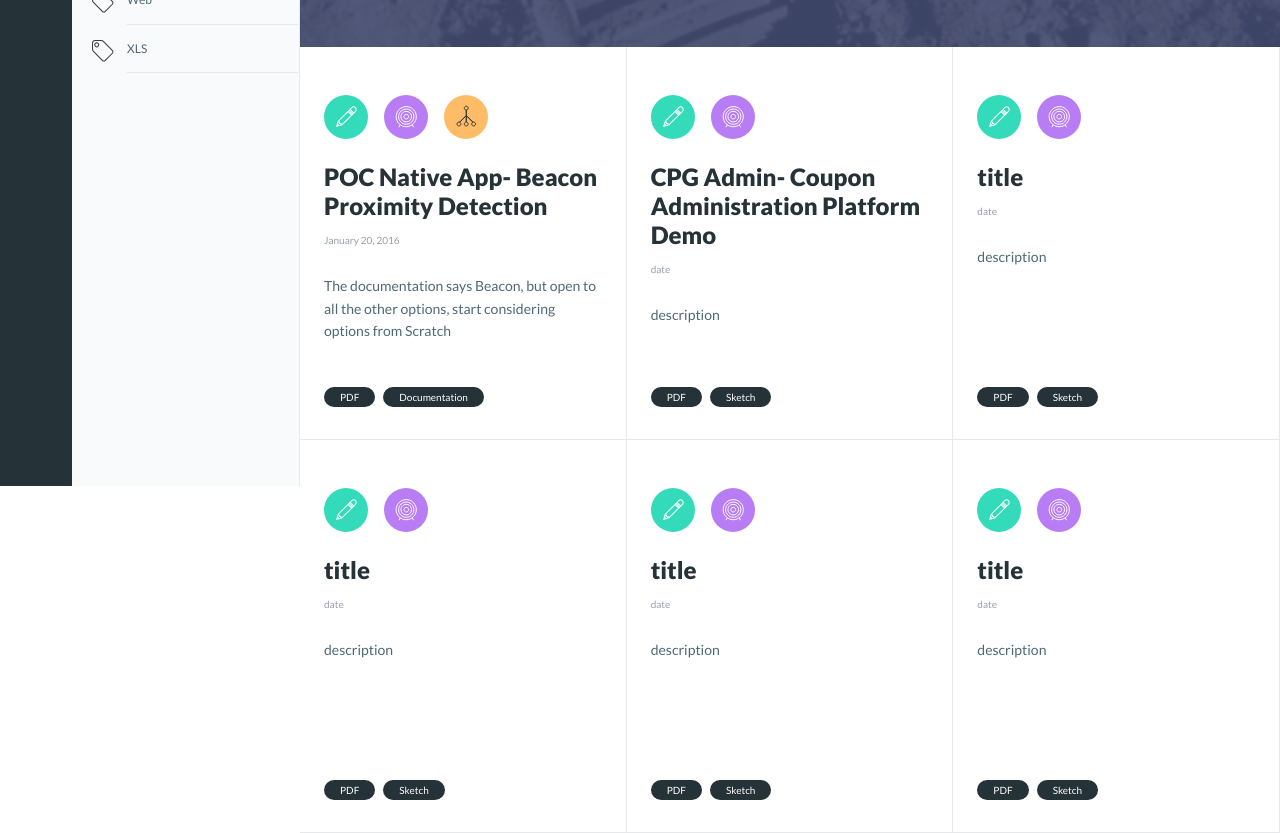
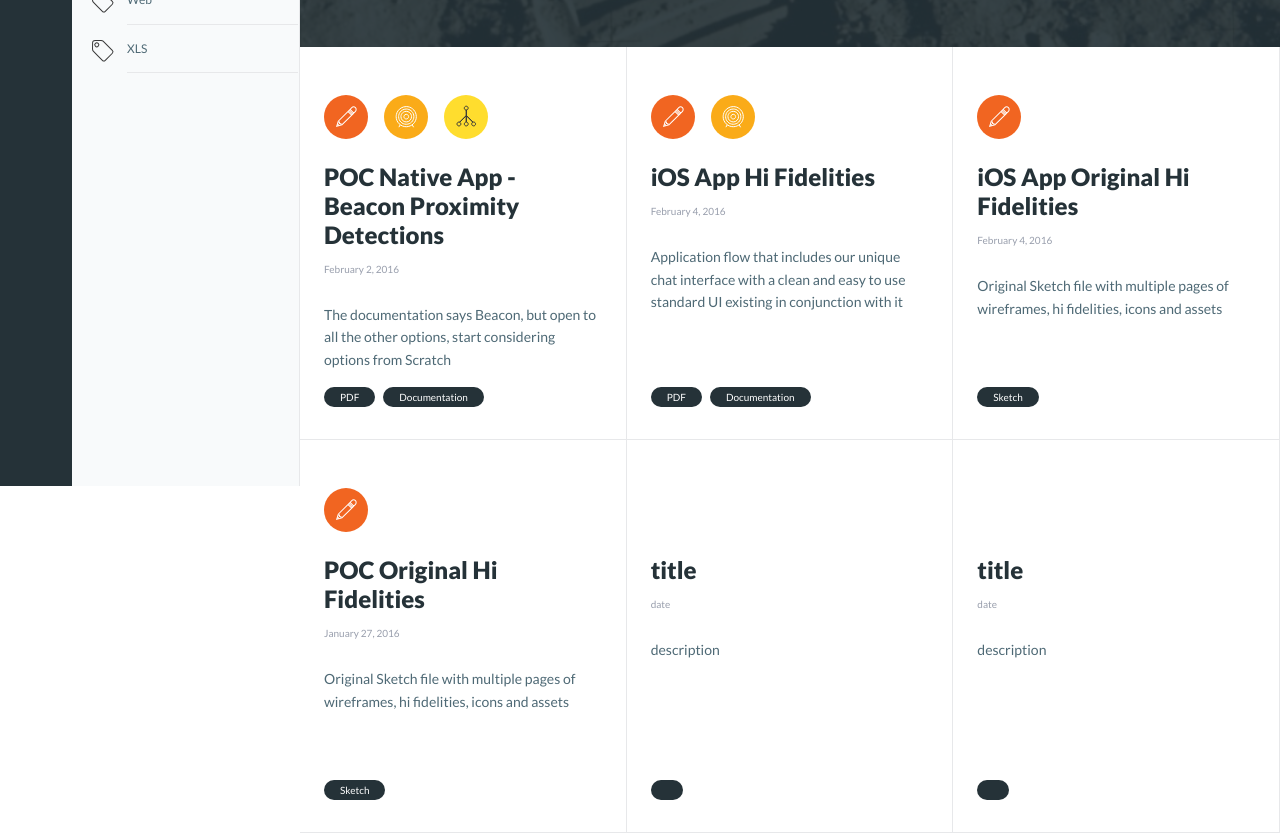
Before and after one commit to isabella232/deliverables-dashboard, a plain HTML site: page index.html in a window 1280 px wide. Shown: the part 314-1147 px from the top of the page. Drawn offline with Linux system fonts and the light colour scheme.

Commit message:
Content and theme updates

```diff
--- a/index.html
+++ b/index.html
@@ -71,107 +71,99 @@
           </div>
           <div class="hero__content hero__design">
             <div class="hero__details">
-              <div class="image"><img src="https://5815cf3b48d232b10950-5c3a4fdf2ac35d7e6428b1391724464d.ssl.cf1.rackcdn.com/photos/40525-1-1.jpg"></div>
-              <p class="hero__intro">Your Skookum Contact</p>
+              <div class="image"><img src="images/avatars/luke.png"></div>
+              <p class="hero__intro">Your Skookum Designer</p>
               <div class="hero__title">
-                <h2 class="h2">Stephen Davis</h2>
+                <h2 class="h2">Rob Luke</h2>
               </div>
               <p class="hero__description">Curabitur blandit tempus porttitor. Maecenas faucibus mollis interdum. Nullam id dolor id nibh ultricies vehicula ut id elit. Aenean lacinia bibendum nulla sed consectetur.</p>
             </div>
           </div>
           <div class="hero__content hero__strategy">
             <div class="hero__details">
-              <div class="image"><img src="https://5815cf3b48d232b10950-5c3a4fdf2ac35d7e6428b1391724464d.ssl.cf1.rackcdn.com/photos/40567-1-1.jpg"></div>
-              <p class="hero__intro">Your Skookum Contact</p>
+              <div class="image"><img src="images/avatars/long.jpg"></div>
+              <p class="hero__intro">Your Skookum Stratagist</p>
               <div class="hero__title">
-                <h2 class="h2">Jason Rome</h2>
+                <h2 class="h2">Danielle Long</h2>
               </div>
               <p class="hero__description">Curabitur blandit tempus porttitor. Maecenas faucibus mollis interdum. Nullam id dolor id nibh ultricies vehicula ut id elit. Aenean lacinia bibendum nulla sed consectetur.</p>
             </div>
           </div>
           <div class="hero__content hero__tech">
             <div class="hero__details">
-              <div class="image"><img src="https://5815cf3b48d232b10950-5c3a4fdf2ac35d7e6428b1391724464d.ssl.cf1.rackcdn.com/photos/40552-1-1.jpg"></div>
-              <p class="hero__intro">Your Skookum Contact</p>
+              <div class="image"><img src="images/avatars/robinson.jpg"></div>
+              <p class="hero__intro">Your Skookum Developer</p>
               <div class="hero__title">
-                <h2 class="h2">Blake Hollingsworth</h2>
+                <h2 class="h2">Trey Robinson</h2>
               </div>
               <p class="hero__description">Curabitur blandit tempus porttitor. Maecenas faucibus mollis interdum. Nullam id dolor id nibh ultricies vehicula ut id elit. Aenean lacinia bibendum nulla sed consectetur.</p>
             </div>
           </div>
         </div>
-            <div class="deliverable is-active"><a href="#" target="_blank" class="deliverable__content">
+            <div class="deliverable is-active"><a href="deliverables/POC.pdf" target="_blank" class="deliverable__content">
                 <ul class="deliverable__buckets">
                   <li class="deliverable__bucket"><span>design</span></li>
                   <li class="deliverable__bucket"><span>strategy</span></li>
                   <li class="deliverable__bucket"><span>tech</span></li>
                 </ul>
-                <h2 class="h2 deliverable__title">POC Native App- Beacon Proximity Detection</h2>
-                <p class="deliverable__date">January 20, 2016</p>
+                <h2 class="h2 deliverable__title">POC Native App - Beacon Proximity Detections</h2>
+                <p class="deliverable__date">February 2, 2016</p>
                 <p class="deliverable__description">The documentation says Beacon, but open to all the other options, start considering options from Scratch</p>
                 <ul class="deliverable__tags">
                   <li class="deliverable__tag">PDF</li>
                   <li class="deliverable__tag">Documentation</li>
                 </ul></a></div>
-            <div class="deliverable is-active"><a href="#" target="_blank" class="deliverable__content">
+            <div class="deliverable is-active"><a href="deliverables/iosApp.pdf" target="_blank" class="deliverable__content">
                 <ul class="deliverable__buckets">
                   <li class="deliverable__bucket"><span>design</span></li>
                   <li class="deliverable__bucket"><span>strategy</span></li>
                 </ul>
-                <h2 class="h2 deliverable__title">CPG Admin- Coupon Administration Platform Demo</h2>
-                <p class="deliverable__date">date</p>
-                <p class="deliverable__description">description</p>
+                <h2 class="h2 deliverable__title">iOS App Hi Fidelities</h2>
+                <p class="deliverable__date">February 4, 2016</p>
+                <p class="deliverable__description">Application flow that includes our unique chat interface with a clean and easy to use standard UI existing in conjunction with it</p>
                 <ul class="deliverable__tags">
                   <li class="deliverable__tag">PDF</li>
+                  <li class="deliverable__tag">Documentation</li>
+                </ul></a></div>
+            <div class="deliverable is-active"><a href="deliverables/iosAppSketch.sketch" target="_blank" class="deliverable__content">
+                <ul class="deliverable__buckets">
+                  <li class="deliverable__bucket"><span>design</span></li>
+                </ul>
+                <h2 class="h2 deliverable__title">iOS App Original Hi Fidelities</h2>
+                <p class="deliverable__date">February 4, 2016</p>
+                <p class="deliverable__description">Original Sketch file with multiple pages of wireframes, hi fidelities, icons and assets</p>
+                <ul class="deliverable__tags">
+                  <li class="deliverable__tag">Sketch</li>
+                </ul></a></div>
+            <div class="deliverable is-active"><a href="deliverables/pocSketch.sketch" target="_blank" class="deliverable__content">
+                <ul class="deliverable__buckets">
+                  <li class="deliverable__bucket"><span>design</span></li>
+                </ul>
+                <h2 class="h2 deliverable__title">POC Original Hi Fidelities</h2>
+                <p class="deliverable__date">January 27, 2016</p>
+                <p class="deliverable__description">Original Sketch file with multiple pages of wireframes, hi fidelities, icons and assets</p>
+                <ul class="deliverable__tags">
                   <li class="deliverable__tag">Sketch</li>
                 </ul></a></div>
             <div class="deliverable is-active"><a href="#" target="_blank" class="deliverable__content">
                 <ul class="deliverable__buckets">
-                  <li class="deliverable__bucket"><span>design</span></li>
-                  <li class="deliverable__bucket"><span>strategy</span></li>
+                  <li class="deliverable__bucket"><span></span></li>
                 </ul>
                 <h2 class="h2 deliverable__title">title</h2>
                 <p class="deliverable__date">date</p>
                 <p class="deliverable__description">description</p>
                 <ul class="deliverable__tags">
-                  <li class="deliverable__tag">PDF</li>
-                  <li class="deliverable__tag">Sketch</li>
+                  <li class="deliverable__tag"></li>
                 </ul></a></div>
             <div class="deliverable is-active"><a href="#" target="_blank" class="deliverable__content">
                 <ul class="deliverable__buckets">
-                  <li class="deliverable__bucket"><span>design</span></li>
-                  <li class="deliverable__bucket"><span>strategy</span></li>
+                  <li class="deliverable__bucket"><span></span></li>
                 </ul>
                 <h2 class="h2 deliverable__title">title</h2>
                 <p class="deliverable__date">date</p>
                 <p class="deliverable__description">description</p>
                 <ul class="deliverable__tags">
-                  <li class="deliverable__tag">PDF</li>
-                  <li class="deliverable__tag">Sketch</li>
-                </ul></a></div>
-            <div class="deliverable is-active"><a href="#" target="_blank" class="deliverable__content">
-                <ul class="deliverable__buckets">
-                  <li class="deliverable__bucket"><span>design</span></li>
-                  <li class="deliverable__bucket"><span>strategy</span></li>
-                </ul>
-                <h2 class="h2 deliverable__title">title</h2>
-                <p class="deliverable__date">date</p>
-                <p class="deliverable__description">description</p>
-                <ul class="deliverable__tags">
-                  <li class="deliverable__tag">PDF</li>
-                  <li class="deliverable__tag">Sketch</li>
-                </ul></a></div>
-            <div class="deliverable is-active"><a href="#" target="_blank" class="deliverable__content">
-                <ul class="deliverable__buckets">
-                  <li class="deliverable__bucket"><span>design</span></li>
-                  <li class="deliverable__bucket"><span>strategy</span></li>
-                </ul>
-                <h2 class="h2 deliverable__title">title</h2>
-                <p class="deliverable__date">date</p>
-                <p class="deliverable__description">description</p>
-                <ul class="deliverable__tags">
-                  <li class="deliverable__tag">PDF</li>
-                  <li class="deliverable__tag">Sketch</li>
+                  <li class="deliverable__tag"></li>
                 </ul></a></div>
       </div>
     </div>
--- a/sass/layout/header/header.scss
+++ b/sass/layout/header/header.scss
@@ -10,10 +10,10 @@
     }
     .logo {
         @include size(180px, 50px);
-        @include absolute(0,null,0,-12px);
+        @include absolute(0,null,0,12px);
         margin: auto;
         &:before {
-            content:url('../images/logo-plain.svg');
+            content:url('../images/logo.svg');
             display: block;
         }
         @include breakpoint($mobile) {
--- a/sass/utils/_colors.scss
+++ b/sass/utils/_colors.scss
@@ -306,11 +306,11 @@ $grey-four: darken($grey-one, 18%);
 $border-color: #E7E8EA;
 
 // Pallette
-$primary-color: #ACC1EF;
-$second-color: #DBB8F2;
-$third-color: #FE9C9D;
-$fourth-color: #7FECD2;
-$fifth-color: #7FECD2;
+$primary-color: $skookum-black;
+$second-color: $skookum-red;
+$third-color: $skookum-orange;
+$fourth-color: $skookum-yellow;
+$fifth-color: $fourth-color;
 
 // Pallette
 // $primary-color: #5dc3e4;
```
Also changed, not shown: css/main.css, images/avatars/hager.jpg (added), images/avatars/howie.jpg (added), images/avatars/long.jpg (added), images/avatars/luke.png (added), images/avatars/robinson.jpg (added), images/avatars/scott.jpeg (added), 6 other files.
